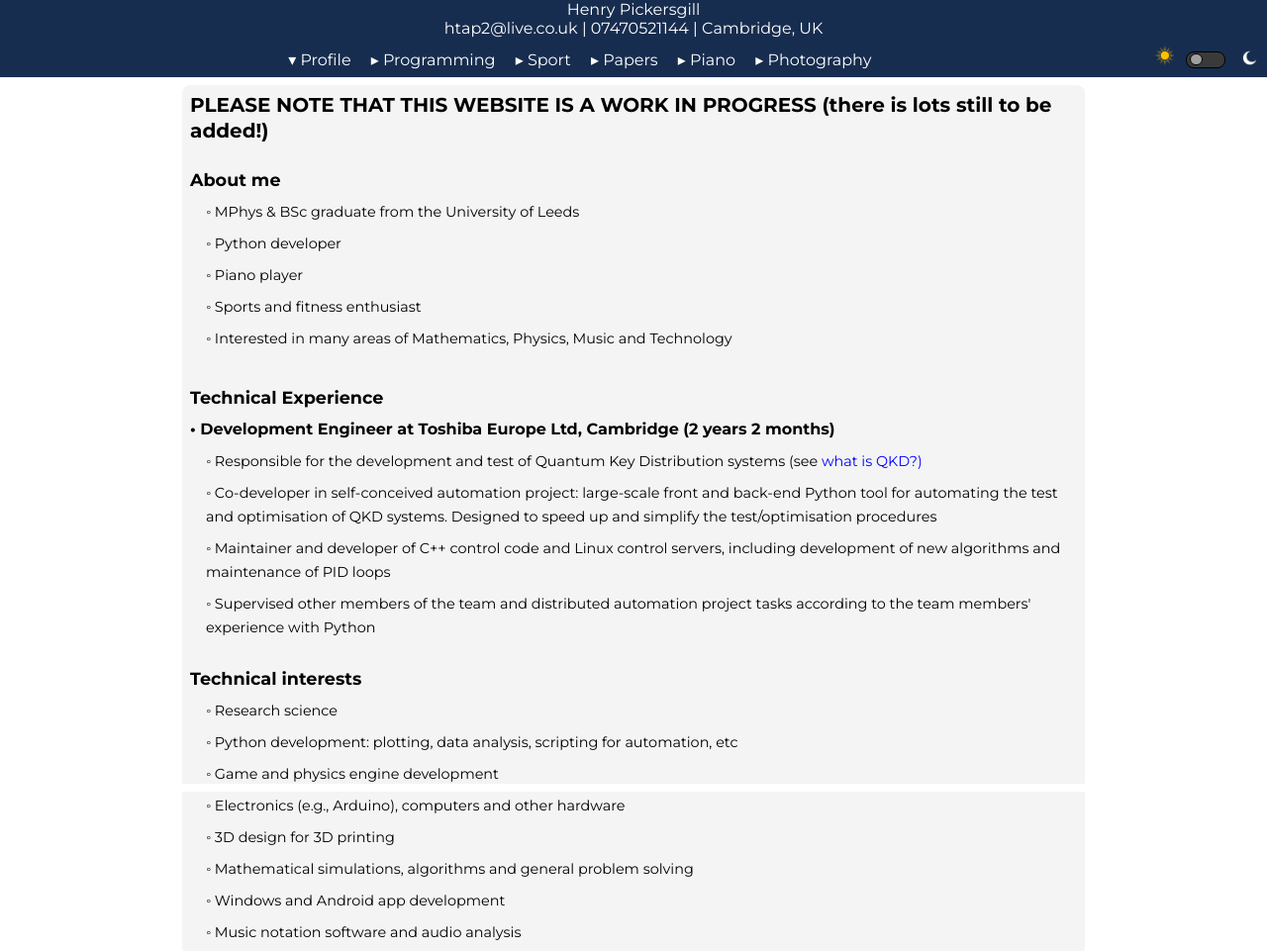
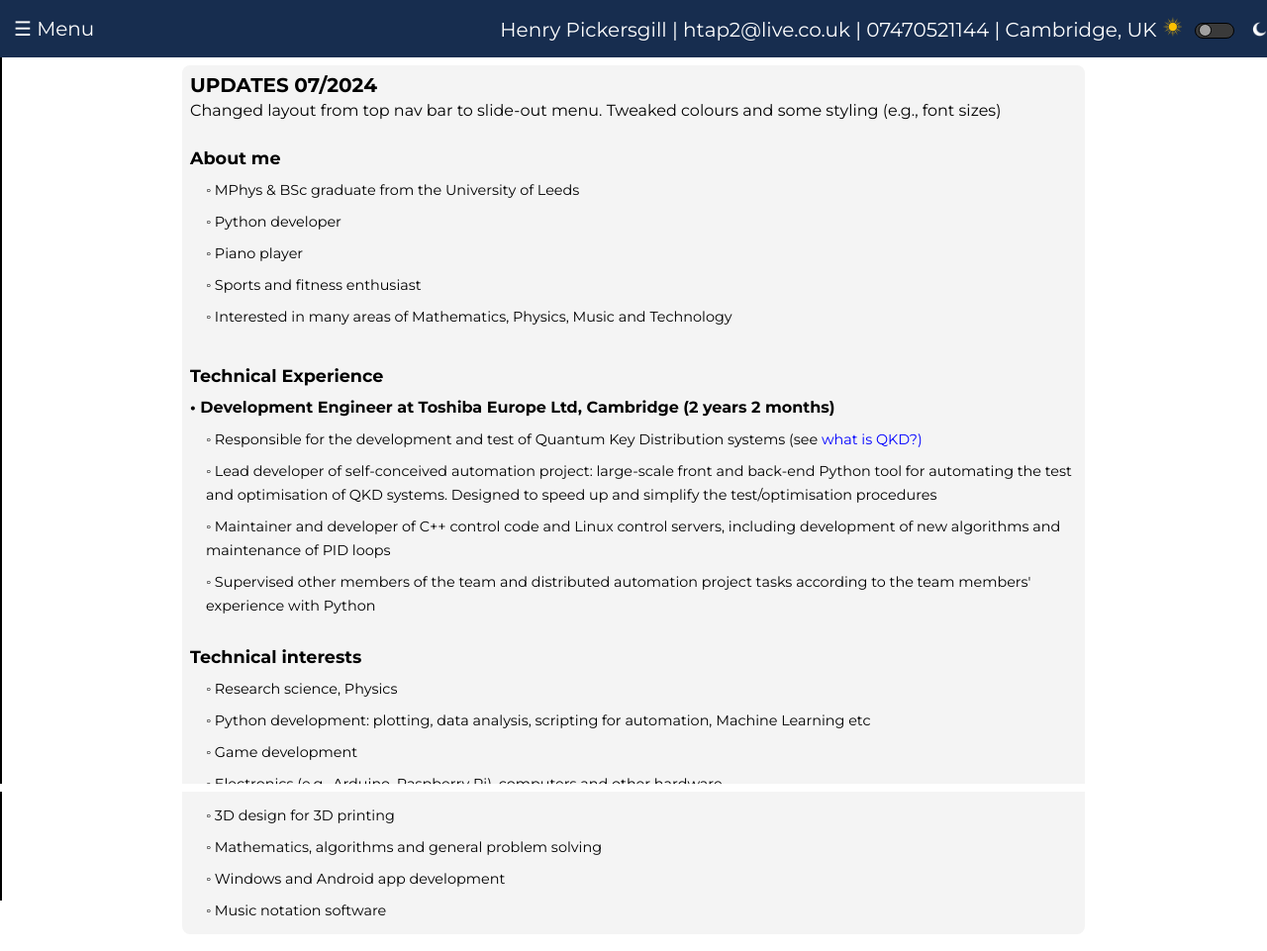
Before and after one commit to Henryp1997/henryp1997.github.io, a plain HTML site: page index.html in a window 1280 px wide. Shown: the whole page at 99% size. Drawn offline with Linux system fonts and the light colour scheme.

Commit message:
convert layout to side menu style, adjust styling of colours and font sizes

```diff
--- /dev/null
+++ b/JS/side_menu.js
@@ -0,0 +1,14 @@
+function main_menu_btn_clicked() {
+    // check if already open, if so, can click button again to close
+    var menu = document.getElementById("side_menu");
+    if (menu.style.width != "15rem") {
+        menu.style.width = "15rem";
+    }
+    else {
+        menu.style.width = "0"
+    }
+}
+
+function close_menu_btn_clicked() {
+    document.getElementById("side_menu").style.width = "0";
+}
--- a/assets/dark.css
+++ b/assets/dark.css
@@ -25,11 +25,62 @@ body {
 }
 
 .top_heading_div {
-    font-size: 1rem;
+    font-size: 1.25rem;
     color: white;
     background-color: #172d4f;
     font-family: 'Montserrat';
-    text-align: center
+    justify-content: space-between;
+    align-items: center;
+    display: flex
+}
+
+.side_menu {
+    height: 100%;
+    width: 0;
+    position: fixed;
+    top: 50px;
+    left: 0;
+    background-color: #353535;
+    overflow-x: hidden;
+    transition: 0.3s;
+    padding-top: 60px;
+    border-right: 2px #f2f2f2 solid
+}
+
+.side_menu a {
+    padding: 10px 15px;
+    text-decoration: none;
+    font-size: 1.25rem;
+    font-family: 'Montserrat';
+    color: white;
+    display: block;
+    transition: 0.2s
+}
+
+.menu_button {
+    background-color: #172d4f;
+    border: none;
+    color: white;
+    font-family: 'Montserrat';
+    font-size: 1.25rem
+}
+
+.menu_button:hover {
+    cursor: pointer;
+}
+
+.menu_button:active {
+    color: black
+}
+
+.close_menu_button {
+    position: absolute;
+    top: 10px;
+    right: 10px;
+}
+
+.close_menu_button:hover {
+    cursor: pointer;
 }
 
 .dark_mode_btn {
--- a/assets/light.css
+++ b/assets/light.css
@@ -25,11 +25,62 @@ body {
 }
 
 .top_heading_div {
-    font-size: 1rem;
+    font-size: 1.25rem;
     color: white;
     background-color: #172d4f;
     font-family: 'Montserrat';
-    text-align: center
+    justify-content: space-between;
+    align-items: center;
+    display: flex
+}
+
+.side_menu {
+    height: 100%;
+    width: 0;
+    position: fixed;
+    top: 50px;
+    left: 0;
+    background-color: #e2e2e2;
+    overflow-x: hidden;
+    transition: 0.3s;
+    padding-top: 60px;
+    border-right: 2px black solid
+}
+
+.side_menu a {
+    padding: 10px 15px;
+    text-decoration: none;
+    font-size: 1.25rem;
+    font-family: 'Montserrat';
+    color: black;
+    display: block;
+    transition: 0.2s;
+}
+
+.menu_button {
+    background-color: #172d4f;
+    border: none;
+    color: white;
+    font-family: 'Montserrat';
+    font-size: 1.25rem
+}
+
+.menu_button:hover {
+    cursor: pointer;
+}
+
+.menu_button:active {
+    color: black
+}
+
+.close_menu_button {
+    position: absolute;
+    top: 10px;
+    right: 10px;
+}
+
+.close_menu_button:hover {
+    cursor: pointer;
 }
 
 .dark_mode_btn {
--- a/index.html
+++ b/index.html
@@ -1,6 +1,7 @@
 <!DOCTYPE html>
 <head>
 	<link id="pagestyle" rel="stylesheet" href="./assets/light.css">
+	<script type="text/javascript" src="JS/side_menu.js"></script>
 	<script type="text/javascript" src="JS/tabs.js"></script>
     <script type="text/javascript" src="JS/dark_mode.js"></script>
     <script type="text/javascript" src="JS/scroll_percentage.js"></script>
@@ -13,28 +14,31 @@
 </head>
 <body>
 
-	<!-- NAVBAR -->
-    <div>
-		<div id="name" class="top_heading_div">
-        	<div>Henry Pickersgill</div>
-		</div>
-		<div class="heading_div">htap2@live.co.uk | 07470521144 | Cambridge, UK</div>
+	<!-- SIDE MENU -->
+	<div id="side_menu" class="side_menu">
+        <a class="close_menu_button" id="close_button" onclick="close_menu_btn_clicked()">&times;</a>
+        <a href="./index.html">▸ Home</a>
+        <a href="./programming.html">▸ Programming</a>
+        <a href="./sport.html">▸ Sport</a>
+        <a href="./papers.html">▸ Papers</a>
+		<a href="./piano.html">▸ Piano</a>
+		<a href="./photography.html">▸ Photography</a>
     </div>
 
+	<!-- NAVBAR -->
     <div class="heading_div" style="position: sticky; top: 0px;">
         <div style="height: 0.5rem; background-color: rgb(23, 45, 79);"></div>
 		<nav>
-			<!-- <div style="display: inline-block">
-				<img src="./assets/menu.png" style="width: 5%; height: 5%"></img>
-			</div> -->
-			<div style="display: inline-block; width: 90%">
-				<a id="home_link" class="navbar_link" href="./index.html">▾ Profile</a>
-				<a id="programming_link" class="navbar_link" href="./programming.html">▸ Programming</a>
-				<a id="sport_link" class="navbar_link" href="./sport.html">▸ Sport</a>
-				<a id="papers_link" class="navbar_link" href="./papers.html">▸ Papers</a>
-				<a id="piano_link" class="navbar_link" href="./piano.html">▸ Piano</a>
-				<a id="photography_link" class="navbar_link" href="./photography.html">▸ Photography</a>
+			<div>
+				<div id="name" class="top_heading_div" style="padding-top: 0.5rem; padding-bottom: 0.5rem; padding-left: 0.5rem">
+					<div>
+						<button class="menu_button" id="menu_button" onclick="main_menu_btn_clicked()">
+							☰ Menu
+						</button>
 					</div>
+					<div style="display: flex">
+						<div>
+							Henry Pickersgill | htap2@live.co.uk | 07470521144 | Cambridge, UK
 							<div style="display: inline-block">
 								<img src="./assets/sun.png" style="width: 20px; height: 20px"></img>
 							</div>
@@ -45,6 +49,10 @@
 							<div style="display: inline-block">
 								<img src="./assets/moon.png" style="width: 15px; height: 15px; margin-left: 0.8rem"></img>
 							</div>
+						</div>
+					</div>
+				</div>
+			</div>
 			<div style="height: 0.5rem; background-color: rgb(23, 45, 79);"></div>
 		</nav>
     </div>
@@ -54,8 +62,9 @@
 	<div id="content_borders" class="content_border">
 
 	<div id="home_main_body" class="content">
-		<b style="font-size: 20px">PLEASE NOTE THAT THIS WEBSITE IS A WORK IN PROGRESS (there is lots still to be added!)</b>
-		<br><br>
+		<b style="font-size: 20px">UPDATES 07/2024</b>
+		<div>Changed layout from top nav bar to slide-out menu. Tweaked colours and some styling (e.g., font sizes)</div>
+		<br>
 		<b class="heading_18">About me</b>
 		<div class="list_item">
 		◦ MPhys &amp; BSc graduate from the University of Leeds
@@ -76,7 +85,7 @@
 		◦ Responsible for the development and test of Quantum Key Distribution systems (see
 		<a id="what_is_qkd_link" class="github_link" href="https://www.techtarget.com/searchsecurity/definition/quantum-key-distribution-QKD" target="_blank"> what is QKD?)</a>
 		<div style="height: 0.5rem;"></div>
-		◦ Co-developer in self-conceived automation project: large-scale front and back-end Python tool for automating
+		◦ Lead developer of self-conceived automation project: large-scale front and back-end Python tool for automating
 			the test and optimisation of QKD systems. Designed to speed up and simplify the test/optimisation procedures
 		<div style="height: 0.5rem;"></div>
 		◦ Maintainer and developer of C++ control code and Linux control servers, including development of new algorithms
@@ -87,21 +96,21 @@
 	<br>
 	<b class="heading_18">Technical interests</b>
 		<div class="list_item">
-		◦ Research science
+		◦ Research science, Physics
 		<div style="height: 0.5rem;"></div>
-		◦ Python development: plotting, data analysis, scripting for automation, etc
+		◦ Python development: plotting, data analysis, scripting for automation, Machine Learning etc
 		<div style="height: 0.5rem;"></div>
-		◦ Game and physics engine development
+		◦ Game development
 		<div style="height: 0.5rem;"></div>
-		◦ Electronics (e.g., Arduino), computers and other hardware
+		◦ Electronics (e.g., Arduino, Raspberry Pi), computers and other hardware
 		<div style="height: 0.5rem;"></div>
 		◦ 3D design for 3D printing
 		<div style="height: 0.5rem;"></div>
-		◦ Mathematical simulations, algorithms and general problem solving
+		◦ Mathematics, algorithms and general problem solving
 		<div style="height: 0.5rem;"></div>
 		◦ Windows and Android app development
 		<div style="height: 0.5rem;"></div>
-		◦ Music notation software and audio analysis
+		◦ Music notation software
 		</div>
 
 	</div>
```
Also changed, not shown: papers.html (+24 -13 lines), photography.html (+24 -12 lines), piano.html (+24 -13 lines), programming.html (+24 -13 lines), sport.html (+24 -13 lines). Lines whose indentation alone changed are shown as unchanged.
